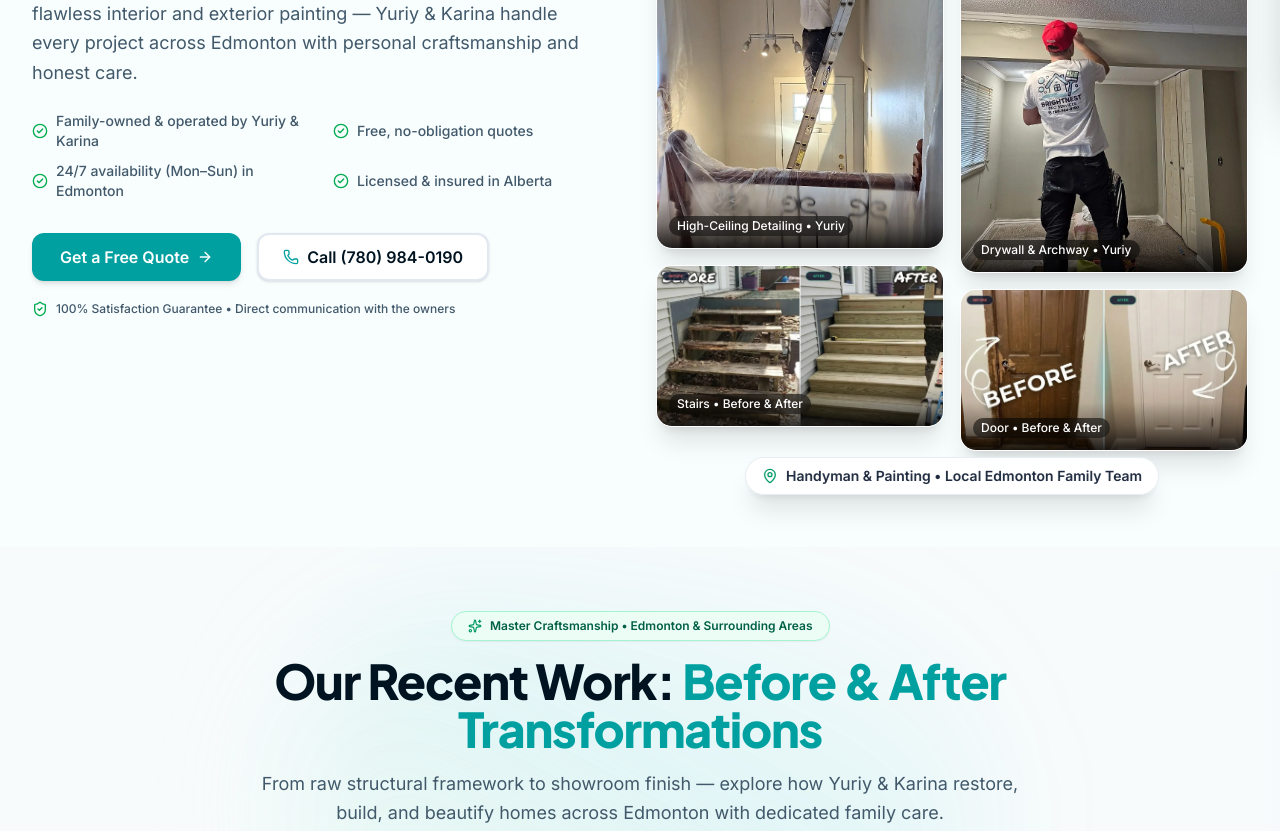
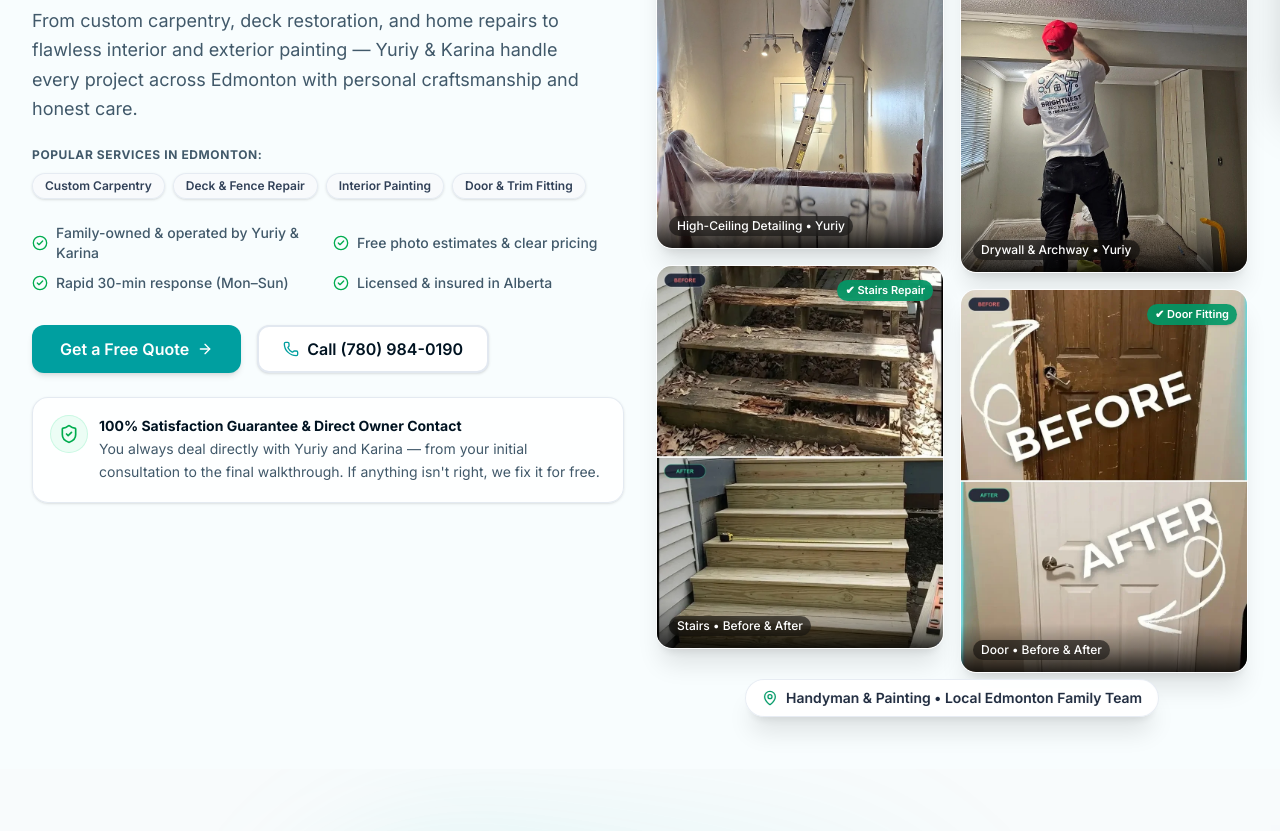
Before and after one commit to TarasBuba/brightnest-pro-clone, a Next.js app: page / in a window 1280 px wide. Shown: the part 700-1531 px from the top of the page. Built offline with nearby package versions, Linux system fonts and the light colour scheme.

Commit message:
feat(hero): implement uniform 3:4 collage and balanced service overview

```diff
--- a/src/widgets/hero-section/ui/hero-section.tsx
+++ b/src/widgets/hero-section/ui/hero-section.tsx
@@ -4,10 +4,17 @@ import { Star, CheckCircle2, Phone, ArrowRight, ShieldCheck, MapPin } from 'luci
 import { siteConfig } from '@/src/shared/config/site';
 import { ROUTES } from '@/src/shared/config/navigation';
 
+const POPULAR_SERVICES = [
+  'Custom Carpentry',
+  'Deck & Fence Repair',
+  'Interior Painting',
+  'Door & Trim Fitting',
+];
+
 const HERO_HIGHLIGHTS = [
   'Family-owned & operated by Yuriy & Karina',
-  'Free, no-obligation quotes',
-  '24/7 availability (Mon–Sun) in Edmonton',
+  'Free photo estimates & clear pricing',
+  `Rapid ${siteConfig.responseMinutes}-min response (Mon–Sun)`,
   'Licensed & insured in Alberta',
 ];
 
@@ -53,6 +60,22 @@ export function HeroSection() {
               Yuriy &amp; Karina handle every project across Edmonton with personal craftsmanship and honest care.
             </p>
 
+            <div className="mt-6">
+              <p className="text-xs font-bold uppercase tracking-wider text-[var(--color-text-secondary)]">
+                Popular Services in Edmonton:
+              </p>
+              <div className="mt-2.5 flex flex-wrap gap-2">
+                {POPULAR_SERVICES.map((service) => (
+                  <span
+                    key={service}
+                    className="inline-flex items-center rounded-full border border-slate-200/80 bg-slate-50/90 px-3 py-1 text-xs font-semibold text-slate-700 shadow-sm transition-colors hover:border-[var(--color-brand-teal)]/40 hover:bg-white"
+                  >
+                    {service}
+                  </span>
+                ))}
+              </div>
+            </div>
+
             <ul className="mt-6 grid grid-cols-1 gap-2.5 sm:grid-cols-2">
               {HERO_HIGHLIGHTS.map((item) => (
                 <li
@@ -82,9 +105,20 @@ export function HeroSection() {
               </a>
             </div>
 
-            <div className="mt-5 flex items-center gap-2 text-xs font-medium text-[var(--color-text-secondary)]">
-              <ShieldCheck className="h-4 w-4 shrink-0 text-[var(--color-success)]" aria-hidden="true" />
-              <span>100% Satisfaction Guarantee • Direct communication with the owners</span>
+            <div className="mt-6 rounded-2xl border border-slate-200/90 bg-white/80 p-4 shadow-sm backdrop-blur-sm sm:p-4.5">
+              <div className="flex items-start gap-3">
+                <div className="flex h-9 w-9 shrink-0 items-center justify-center rounded-xl bg-emerald-50 text-[var(--color-success)] ring-1 ring-emerald-200/60">
+                  <ShieldCheck className="h-5 w-5" aria-hidden="true" />
+                </div>
+                <div className="min-w-0 flex-1">
+                  <p className="text-sm font-bold text-[var(--color-text-primary)]">
+                    100% Satisfaction Guarantee &amp; Direct Owner Contact
+                  </p>
+                  <p className="mt-0.5 text-xs sm:text-sm leading-relaxed text-[var(--color-text-secondary)]">
+                    You always deal directly with Yuriy and Karina — from your initial consultation to the final walkthrough. If anything isn&apos;t right, we fix it for free.
+                  </p>
+                </div>
+              </div>
             </div>
           </div>
 
@@ -138,7 +172,7 @@ export function HeroSection() {
                     </div>
                   </div>
 
-                  <div className="group relative aspect-[16/9] overflow-hidden rounded-2xl border border-white/80 bg-slate-100 shadow-xl transition-all duration-300 hover:shadow-2xl hover:-translate-y-0.5">
+                  <div className="group relative aspect-[3/4] overflow-hidden rounded-2xl border border-white/80 bg-slate-100 shadow-xl transition-all duration-300 hover:shadow-2xl hover:-translate-y-0.5">
                     <Image
                       src="/images/hero/collage/hero-stairs-ba.webp"
                       alt="Before and after comparison of staircase structural reinforcement in Edmonton"
@@ -146,6 +180,11 @@ export function HeroSection() {
                       sizes="(min-width: 1024px) 25vw, (min-width: 640px) 40vw, 50vw"
                       className="object-cover transition-transform duration-500 group-hover:scale-105"
                     />
+                    <div className="absolute top-2 right-2 sm:top-2.5 sm:right-2.5">
+                      <span className="inline-flex items-center gap-1 rounded-full bg-emerald-600/90 px-2 py-0.5 text-[9px] sm:text-[11px] font-semibold text-white shadow-sm backdrop-blur-sm">
+                        &#10004; Stairs Repair
+                      </span>
+                    </div>
                     <div className="absolute inset-x-0 bottom-0 bg-gradient-to-t from-black/80 via-black/30 to-transparent p-2.5 sm:p-3">
                       <span className="inline-block rounded-md bg-black/50 px-2 py-0.5 text-[10px] sm:text-xs font-medium text-white backdrop-blur-sm">
                         Stairs • Before &amp; After
@@ -196,7 +235,7 @@ export function HeroSection() {
                     </div>
                   </div>
 
-                  <div className="group relative aspect-[16/9] overflow-hidden rounded-2xl border border-white/80 bg-slate-100 shadow-xl transition-all duration-300 hover:shadow-2xl hover:-translate-y-0.5">
+                  <div className="group relative aspect-[3/4] overflow-hidden rounded-2xl border border-white/80 bg-slate-100 shadow-xl transition-all duration-300 hover:shadow-2xl hover:-translate-y-0.5">
                     <Image
                       src="/images/hero/collage/hero-door-ba.webp"
                       alt="Before and after comparison of door fitting and hardware restoration in Edmonton"
@@ -204,6 +243,11 @@ export function HeroSection() {
                       sizes="(min-width: 1024px) 25vw, (min-width: 640px) 40vw, 50vw"
                       className="object-cover transition-transform duration-500 group-hover:scale-105"
                     />
+                    <div className="absolute top-2 right-2 sm:top-2.5 sm:right-2.5">
+                      <span className="inline-flex items-center gap-1 rounded-full bg-emerald-600/90 px-2 py-0.5 text-[9px] sm:text-[11px] font-semibold text-white shadow-sm backdrop-blur-sm">
+                        &#10004; Door Fitting
+                      </span>
+                    </div>
                     <div className="absolute inset-x-0 bottom-0 bg-gradient-to-t from-black/80 via-black/30 to-transparent p-2.5 sm:p-3">
                       <span className="inline-block rounded-md bg-black/50 px-2 py-0.5 text-[10px] sm:text-xs font-medium text-white backdrop-blur-sm">
                         Door • Before &amp; After
```
Also changed, not shown: public/images/hero/collage/hero-door-ba.webp, public/images/hero/collage/hero-stairs-ba.webp.
